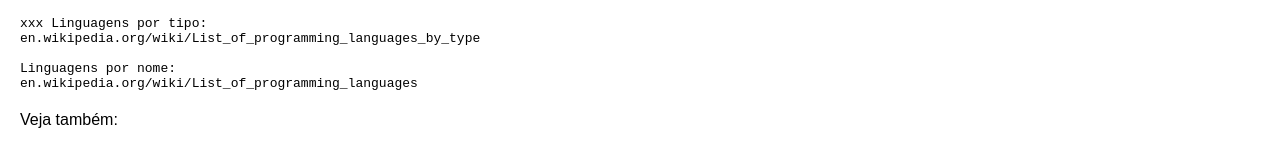
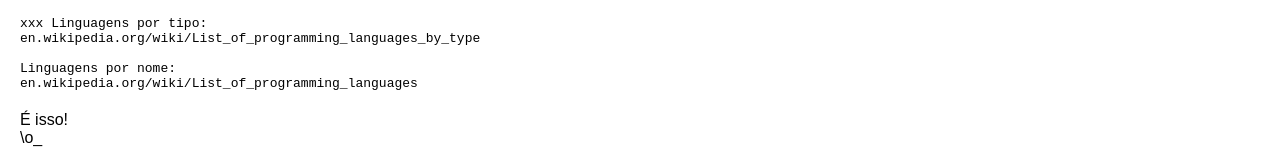
Before and after one commit to Joesynth/joesynth.github.io, a Jekyll site: the page built from _posts/2021-02-14-linguagens-resumo.md, in a window 1280 px wide and 1400 px high, scrolled down 3382 px. Shown: the part 325-474 px from the top of the window. Built offline with Jekyll 4.4.1, drawn with Linux system fonts in a browser that asks for light colours; some of the changed text lies outside the part shown.

Commit message:
Update 2021-02-14-linguagens-resumo.md

```diff
--- a/_posts/2021-02-14-linguagens-resumo.md
+++ b/_posts/2021-02-14-linguagens-resumo.md
@@ -682,18 +682,19 @@
 Notas:
 - <strong>JSP</strong>: Tecnologia do mesmo tipo que Java, similar; lado servidor; baseada na Web, Java para internet. Concorrente do PHP. Acesso as APIs do Java, incluso JDBC (banco de dados). É necessário servidor web compatível com <em>container servlet</em> (classes Java que geram conteúdo HTML), como Apache, Tom Cat, Glassfish. Página composta com HTML, CSS, JS.
 - <strong>Sass</strong>: uma linguagem baseada em CSS.
+
 <pre>xxx Linguagens por tipo:
 en.wikipedia.org/wiki/List_of_programming_languages_by_type
 
 Linguagens por nome:
 en.wikipedia.org/wiki/List_of_programming_languages
 </pre>
-Veja também:
-- <a href="https://joesynth.wordpress.com/2021/11/23/linguagem-de-programacao-visual/">Linguagem de Programação Visual - VP</a><a href="https://joesynth.wordpress.com/2021/11/23/linguagem-de-programacao-visual/">L</a>.
-- <a href="https://joesynth.wordpress.com/2018/09/14/linguagens-musicais/">Linguagens musicais</a>.
-- <a href="https://joesynth.wordpress.com/2021/12/27/asdf/">Sites essênciais para programadores</a>.
 
+
+
+É isso!
 \o_
+
 <!--
 linguagem de script
 https://pt.stackoverflow.com/questions/17082/o-que-%C3%A9-uma-linguagem-de-script
@@ -705,10 +706,4 @@
 https://pt.stackoverflow.com/questions/77070/qual-a-diferen%C3%A7a-entre-linguagem-compilada-para-linguagem-interpretada
  -->
 
-<hr />
-
-<img class="alignnone size-full wp-image-19277" src="https://joesynth.files.wordpress.com/2021/10/aprenda_programacao.png" alt="Aprenda Programação - HTML - JS - CSS" width="640" height="360" />
-
-Veja também:
-○ <a href="https://joesynth.wordpress.com/curso-sintese-sonora/">Curso Síntese Sonora Ilustrada</a>.
 [oes: tit !]
```
